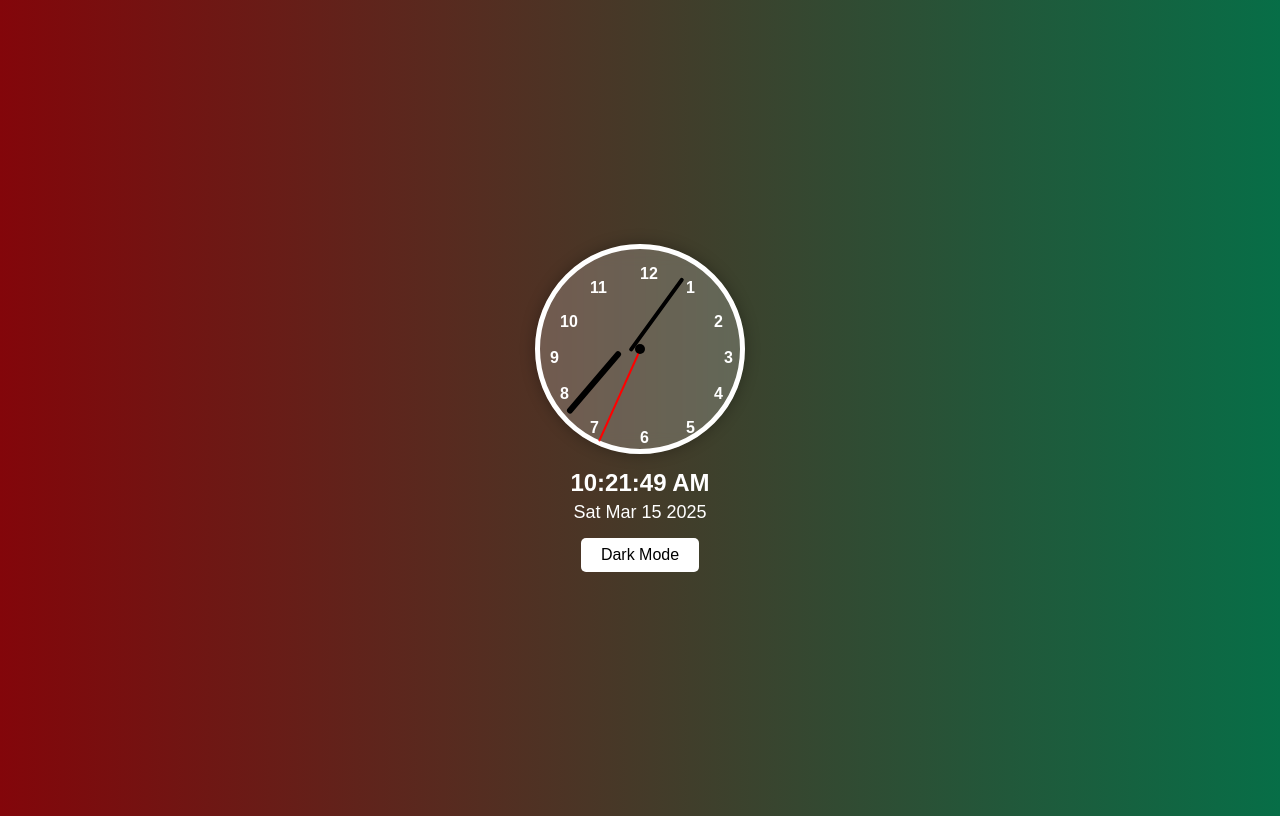
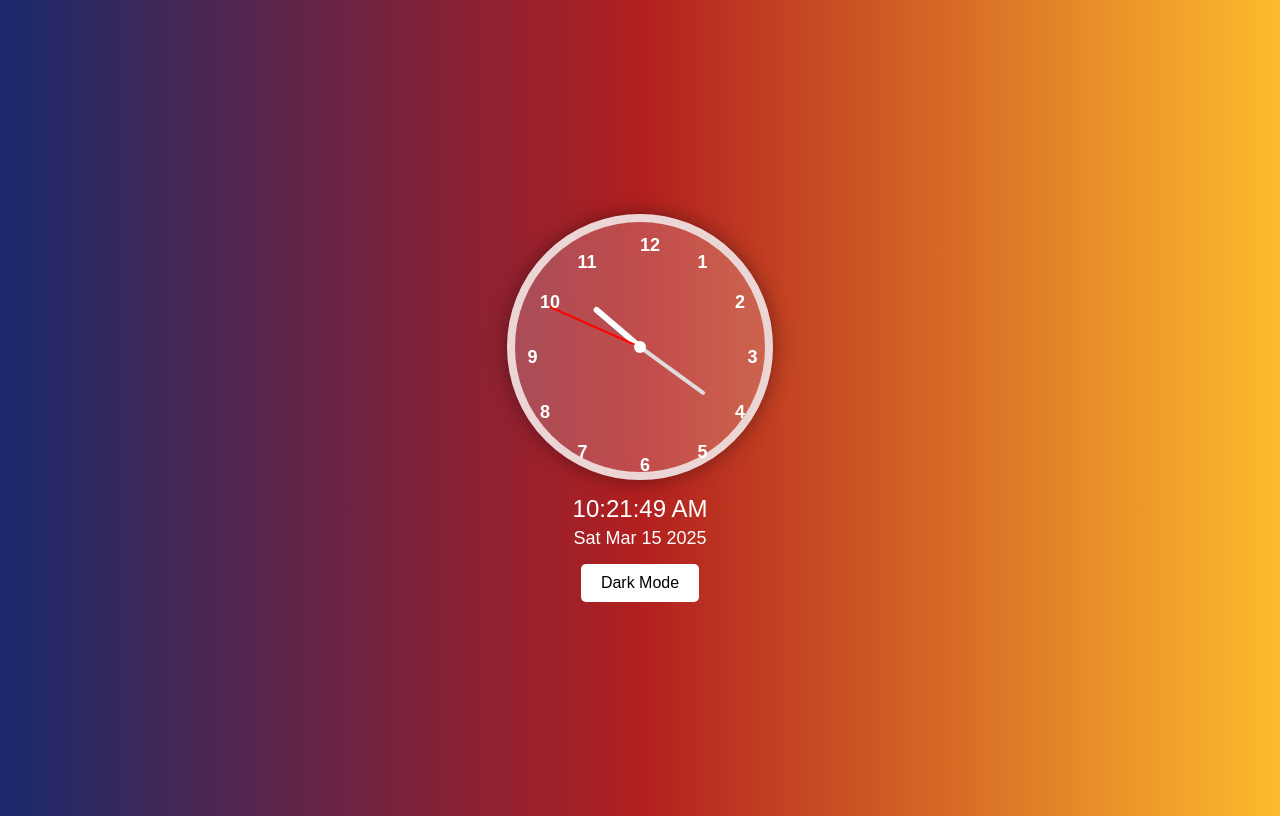
Before and after one commit to alijandeveloper/Analog-Clock, a plain HTML site: page index.html in a window 1280 px wide. Drawn offline with Linux system fonts and the light colour scheme.

Commit message:
fix some isshu

```diff
--- a/index.html
+++ b/index.html
@@ -1,13 +1,12 @@
-</html><!DOCTYPE html>
+<!DOCTYPE html>
 <html lang="en">
 <head>
     <meta charset="UTF-8">
     <meta name="viewport" content="width=device-width, initial-scale=1.0">
-    <title>Analog Clock</title>
+    <title>Advanced Analog Clock</title>
     <link rel="stylesheet" href="styles.css">
 </head>
 <body>
-    <div class="container">
     <div class="clock">
         <div class="hand hour-hand"></div>
         <div class="hand minute-hand"></div>
@@ -31,8 +30,6 @@
     <div class="digital-time"></div>
     <div class="date-display"></div>
     <button id="theme-toggle">Dark Mode</button>
-    </div>
-
     <script src="script.js"></script>
 </body>
 </html>
--- a/styles.css
+++ b/styles.css
@@ -1,100 +1,84 @@
-/* General Styles */
 body {
     display: flex;
     justify-content: center;
     align-items: center;
     height: 100vh;
-    background: linear-gradient(to right, #83060a, #076e47);
-    transition: background 0.5s ease;
+    background: linear-gradient(to right, #1a2a6c, #b21f1f, #fdbb2d);
     font-family: Arial, sans-serif;
     flex-direction: column;
+    transition: background 0.5s ease-in-out;
 }
-
-/* Clock Container */
-.container {
-    text-align: center;
-}
-
 .clock {
-    width: 200px;
-    height: 200px;
-    border: 5px solid white;
+    width: 250px;
+    height: 250px;
+    border: 8px solid rgb(236, 213, 213);
     border-radius: 50%;
     position: relative;
-    box-shadow: 0px 0px 15px rgba(0, 0, 0, 0.3);
     background: rgba(255, 255, 255, 0.2);
-    backdrop-filter: blur(10px);
+    backdrop-filter: blur(15px);
+    display: flex;
+    justify-content: center;
+    align-items: center;
+    box-shadow: 0 0 20px rgba(0, 0, 0, 0.4);
 }
-
-/* Hands */
 .hand {
     position: absolute;
-    width: 50%;
-    height: 4px;
-    background: black;
-    top: 50%;
-    transform-origin: 100%;
+    bottom: 50%;
+    background: white;
+    transform-origin: bottom;
     transform: rotate(90deg);
-    transition: transform 0.5s cubic-bezier(0.4, 2.3, 0.3, 1);
+    transition: transform 0.05s linear;
     border-radius: 5px;
 }
-
-.hour-hand { width: 40%; height: 6px; background: black; }
-.minute-hand { width: 45%; height: 4px; background: black; }
-.second-hand { width: 50%; height: 2px; background: red; }
-
-/* Center Circle */
+.hour-hand { width: 6px; height: 60px; background: white; }
+.minute-hand { width: 4px; height: 80px; background: #ddd; }
+.second-hand { width: 2px; height: 100px; background: red; }
 .center-circle {
-    width: 10px;
-    height: 10px;
-    background: black;
+    width: 12px;
+    height: 12px;
+    background: white;
     position: absolute;
-    top: 50%;
-    left: 50%;
-    transform: translate(-50%, -50%);
     border-radius: 50%;
 }
-
-/* Numbers */
+.numbers {
+    position: absolute;
+    width: 100%;
+    height: 100%;
+    display: flex;
+    justify-content: center;
+    align-items: center;
+}
 .numbers span {
     position: absolute;
-    font-size: 16px;
+    font-size: 18px;
     font-weight: bold;
     color: white;
 }
-
-.num1 { top: 15%; left: 73%; }
-.num2 { top: 32%; left: 87%; }
-.num3 { top: 50%; left: 92%; }
-.num4 { top: 68%; left: 87%; }
-.num5 { top: 85%; left: 73%; }
-.num6 { top: 90%; left: 50%; }
-.num7 { top: 85%; left: 25%; }
-.num8 { top: 68%; left: 10%; }
+.num1 { top: 12%; left: 73%; }
+.num2 { top: 28%; left: 88%; }
+.num3 { top: 50%; left: 93%; }
+.num4 { top: 72%; left: 88%; }
+.num5 { top: 88%; left: 73%; }
+.num6 { top: 93%; left: 50%; }
+.num7 { top: 88%; left: 25%; }
+.num8 { top: 72%; left: 10%; }
 .num9 { top: 50%; left: 5%; }
-.num10 { top: 32%; left: 10%; }
-.num11 { top: 15%; left: 25%; }
-.num12 { top: 8%; left: 50%; }
-
-/* Digital Time */
+.num10 { top: 28%; left: 10%; }
+.num11 { top: 12%; left: 25%; }
+.num12 { top: 5%; left: 50%; }
 .digital-time {
     font-size: 24px;
+    color: white;
     margin-top: 15px;
-    color: white;
-    font-weight: bold;
 }
-
-/* Date Display */
 .date-display {
     font-size: 18px;
     color: white;
     margin-top: 5px;
 }
-
-/* Theme Toggle */
 #theme-toggle {
     margin-top: 15px;
-    padding: 8px 20px;
+    padding: 10px 20px;
     border: none;
     background: white;
     color: black;
@@ -103,25 +87,19 @@ body {
     border-radius: 5px;
     transition: 0.3s;
 }
-
 #theme-toggle:hover {
     background: black;
     color: white;
 }
-
-/* Dark Mode */
 .dark-mode {
     background: linear-gradient(to right, #232526, #414345);
 }
-
 .dark-mode .clock {
     border-color: black;
 }
-
 .dark-mode .hand {
     background: white;
 }
-
 .dark-mode .center-circle {
     background: white;
 }
```
Also changed, not shown: script.js (+0 -9 lines). Lines whose indentation alone changed are shown as unchanged.
